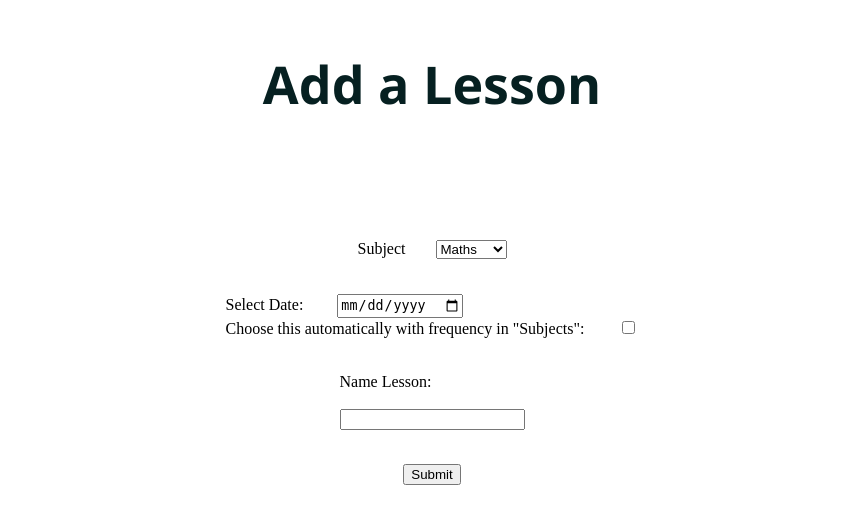
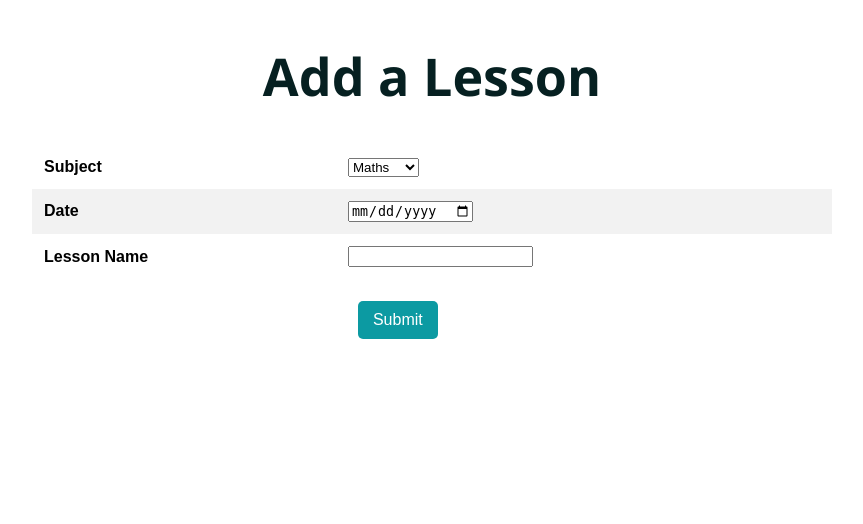
Before and after one commit to edvardsmazprecnieks/SetBox, a Flask app: template app/templates/lesson/lessonadder.html in a window 1280 px wide. Shown: the top 524 px of the page, without its empty margins (208-1071 px from the left). Run offline with Flask 2, Linux system fonts and the light colour scheme; the template is opened without the code that fills it, so the values that code supplies are empty.

Commit message:
Improve lesson adder

```diff
--- a/app/lesson/routes.py
+++ b/app/lesson/routes.py
@@ -14,6 +14,6 @@ def lesson(lesson_id):
     connection.close()
     return render_template('lesson/lesson.html', info=lesson_info)
 
-@blueprint.route('/lessonadder/')
+@blueprint.route('/lessonadder')
 def addlesson():
     return render_template('lesson/lessonadder.html')
--- a/app/static/css/lessonadder.css
+++ b/app/static/css/lessonadder.css
@@ -1,48 +1,36 @@
-.container {
-    display: flex;
-    flex-direction: column;
+table, .progress-bar {
+    border-collapse: collapse;
+    width: 100%;
+    max-width: 800px;
+    margin: 0 auto;
+    font-size: 16px;
+    font-family: Arial, sans-serif;
   }
 
-.subjectselector {
-    display: flex;
-    justify-content: center;
-    margin-top: 50px;
+  thead {
+    background-color: #f2f2f2;
   }
 
-label {
-    margin-right: 30px;
+  th {
+    text-align: left;
+    padding: 12px;
   }
 
-.dateselector {
-    display: flex;
-    justify-content: center;
-    margin-top: 35px;
+  tr:nth-child(even) {
+    background-color: #f2f2f2;
   }
 
-form {
-    display: flex;
-    flex-direction: column;
+  td {
+    padding: 12px;
   }
-
-#birthday {
-    height: 20px;
-    align-self: center;
-    margin-right: 30p
+  button {
+    padding: 10px 15px;
+    background-color: #0c9aa2;
+    color: white;
+    border: none;
+    border-radius: 5px;
+    font-size: 16px;
+    cursor: pointer;
+    transition: all 0.3s ease;
+    margin: 10px;
 }
-
-label[for="birthday"] {
-  align-self: center;
-}
-
-.nameinput {
-    display: flex;
-    justify-content: center;
-    margin-top: 35px;
-}
-
-p {
-    display: flex;
-    justify-content: center;
-}
-
-#need to clean up the code, everything should be in one form selector; all justify-contents should be in container but doesnt work
--- a/app/subjects/routes.py
+++ b/app/subjects/routes.py
@@ -42,6 +42,6 @@ def subject(subject_id):
     return render_template('subjects/subject.html', subject_name=subject_name, subject_info=subject_info, progress=progress)
 
 
-@blueprint.route('/subjectcreator/')
+@blueprint.route('/subjectcreator')
 def addlesson():
     return render_template('subjects/subjectcreator.html')
--- a/app/templates/lesson/lessonadder.html
+++ b/app/templates/lesson/lessonadder.html
@@ -7,9 +7,12 @@
 {% block main %}
 <div class="container">
     <h1>Add a Lesson</h1>
-    <br><br>
+    <table>
+        <tr>
+            <th>Subject</th>
+            <th>
+                <form>
                     <div class ="subjectselector">
-            <label for="subjects">Subject</label>
                         <select name="subjects" id="subjects">
                     <!-- {% for subject in subject_names %}
                     <option value="{{ subject[1] }}">subject[1]>{{ subject[1] }}</a>
@@ -20,24 +23,31 @@
                             <option value="german">German</option>
                         </select>
                     </div>
+            </th>
+        </tr>
+        <tr>
+            <th>Date</th>
+            <th>
                     <div class ="dateselector">
-            <form action="/action_page.php">
-                <div>
-                    <label for="birthday">Select Date:</label>
-                    <input type="date" id="birthday" name="birthday">
+                        <input type="date" id="lesson_date" name="lesson_date">
                     </div>
-                <div>
-                    <label for="frequencyselector">Choose this automatically with frequency in "Subjects":</label>
-                    <input type="checkbox" id="frequencyselector">
+            </th>
+        </tr>
+        <tr>
+            <th>Lesson Name</th>
+            <th>
+                <div class ="nameinput">
+                    <input type="text" id="lesson_name" name="lesson_name"><br>
                 </div>
+            </th>
+        <tr/>
+        <tr>
+            <th></th>
+            <th>
+            <button>Submit</button>
             </form>
-        </div>
-        <div class ="nameinput">
-            <form>
-                <label for="fname">Name Lesson:</label><br>
-                <input type="text" id="fname" name="fname"><br>
-            </form>
-        </div>
-        <p><button>Submit</button></p>
+            </th>
+        </tr>
+    </table>
 </div>
 {% endblock %}
```
Lines whose indentation alone changed are shown as unchanged.
